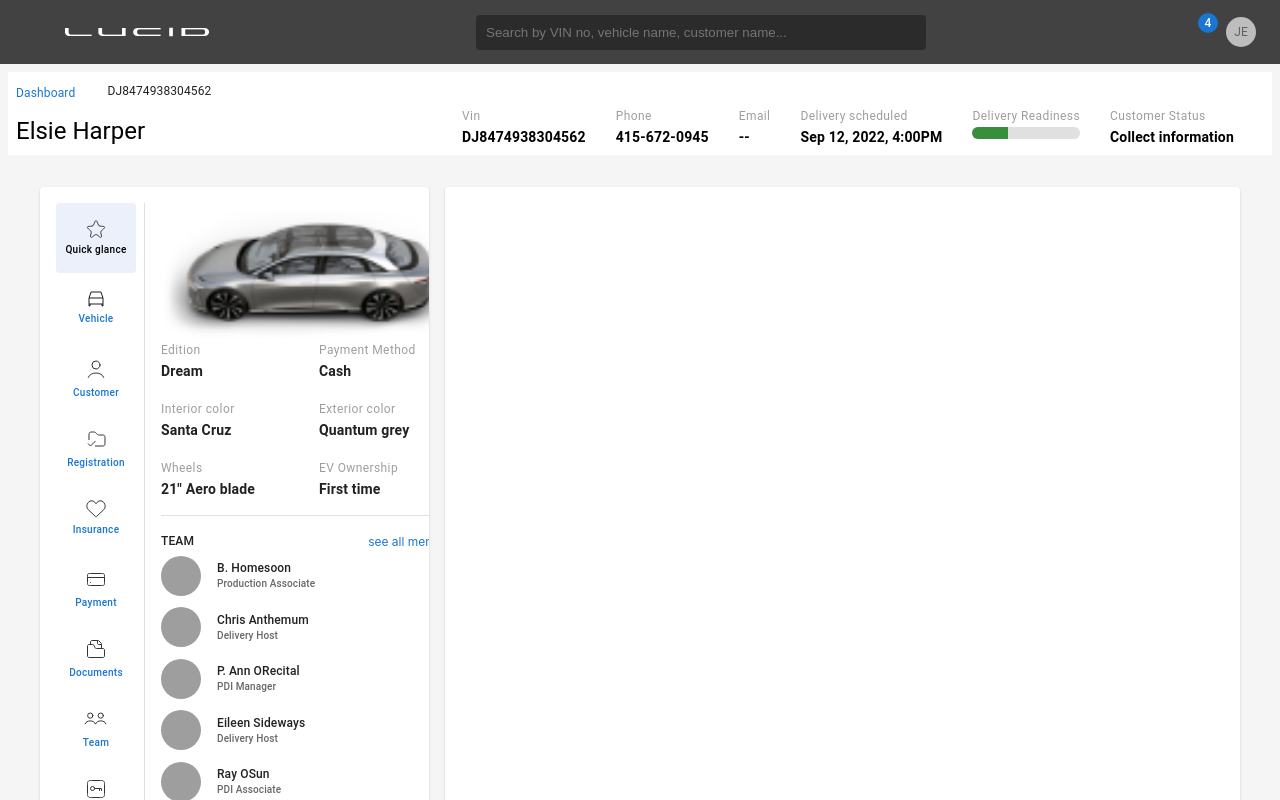
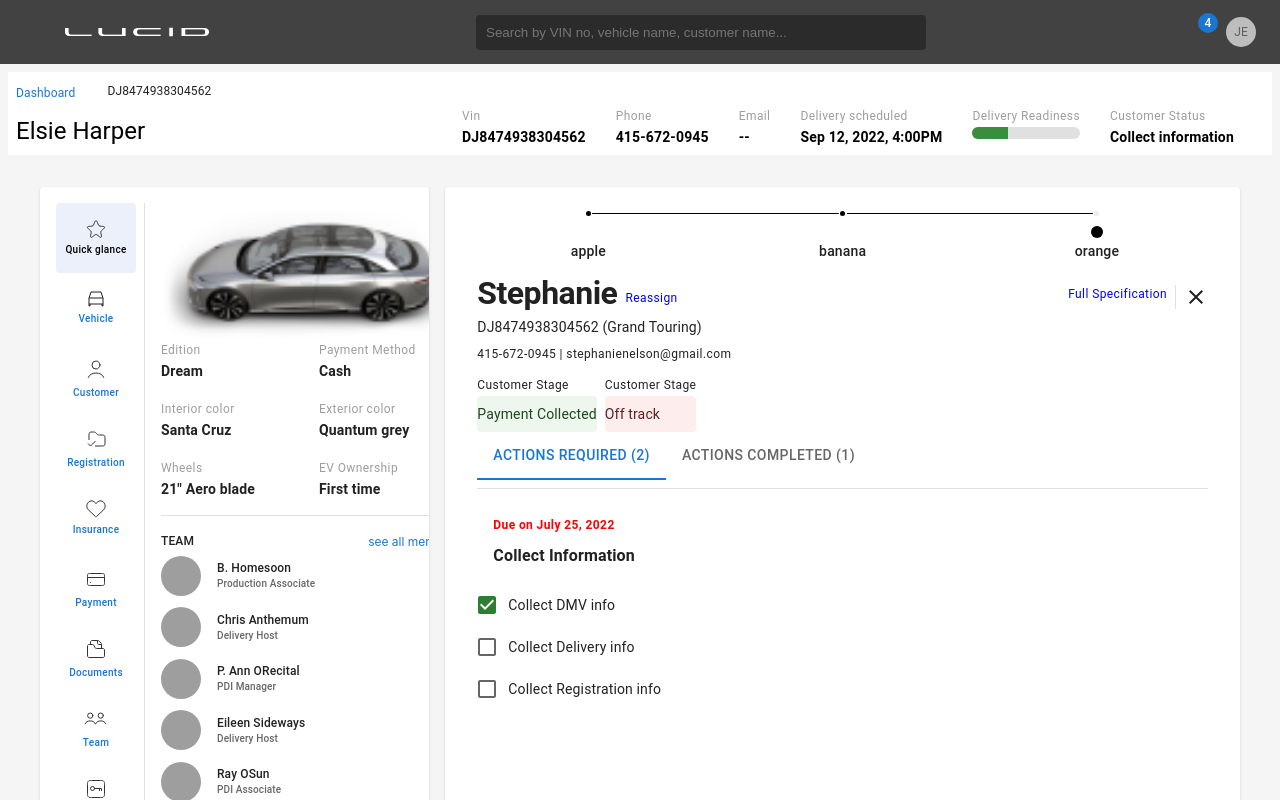
Before and after one commit to prashantks834006/lm-v360-main, a React (Create React App) app: page /vehicles/1 in a window 1280 px wide. Shown: the top 800 px of the page. Built offline with nearby package versions, Linux system fonts and the light colour scheme; grey boxes are pictures that could not be loaded; some icons are missing; the HTML template or start-up script is replaced by a standard one.

Commit message:
feat: Right panel (#27)
Co-authored-by: prashant kumar <prashantkumar@prashants-MacBook-Pro.local>

```diff
--- a/src/components/Stepper/Stepper.tsx
+++ b/src/components/Stepper/Stepper.tsx
@@ -86,7 +86,7 @@
       <MUIStepper alternativeLabel activeStep={activeStep} connector={<Connector />}>
         {steps.map((label) => (
           <Step key={label}>
-            <StepLabel StepIconComponent={StepIcon} />
+            <StepLabel StepIconComponent={StepIcon}>{label}</StepLabel>
           </Step>
         ))}
       </MUIStepper>
--- a/src/modules/CustomerDetailsSection/CustomerDetailsSection.tsx
+++ b/src/modules/CustomerDetailsSection/CustomerDetailsSection.tsx
@@ -3,6 +3,7 @@
 import CloseIcon from '@mui/icons-material/Close';
 import { Stack } from '@mui/system';
 import Tabs from '../../components/Tabs';
+import Checkbox from '../../components/Checkbox';
 
 const CustomerDetailsSection: React.FC = () => {
   const tabItems = [
@@ -72,6 +73,7 @@
         </Box>
       </Box>
       <Tabs tabItems={tabItems} />
+      <Checkbox />
     </Box>
   );
 };
--- a/src/pages/Vehicle/Vehicle.tsx
+++ b/src/pages/Vehicle/Vehicle.tsx
@@ -1,8 +1,10 @@
 import React from 'react';
-import { Box, Card, Grid } from '@mui/material';
+import { Box, Grid, Paper } from '@mui/material';
 import VehicleVerticalTabs from '../../modules/VehicleVerticalTabs';
 import Page from '../../components/Page/Page';
 import InfoHeader from './InfoHeader';
+import Stepper from '../../components/Stepper/Stepper';
+import CustomerDetailsSection from '../../modules/CustomerDetailsSection';
 
 const Vehicle = () => {
   return (
@@ -15,7 +17,12 @@
               <VehicleVerticalTabs />
             </Grid>
             <Grid item sm={12} md={6} lg={8}>
-              <Card sx={{ height: '100%', width: '100%' }} />
+              <Paper sx={{ p: 2, height: '100%' }}>
+                <Stepper activeStep={2} steps={['apple', 'banana', 'orange']} />
+                <Box>
+                  <CustomerDetailsSection />
+                </Box>
+              </Paper>
             </Grid>
           </Grid>
         </Box>
```
